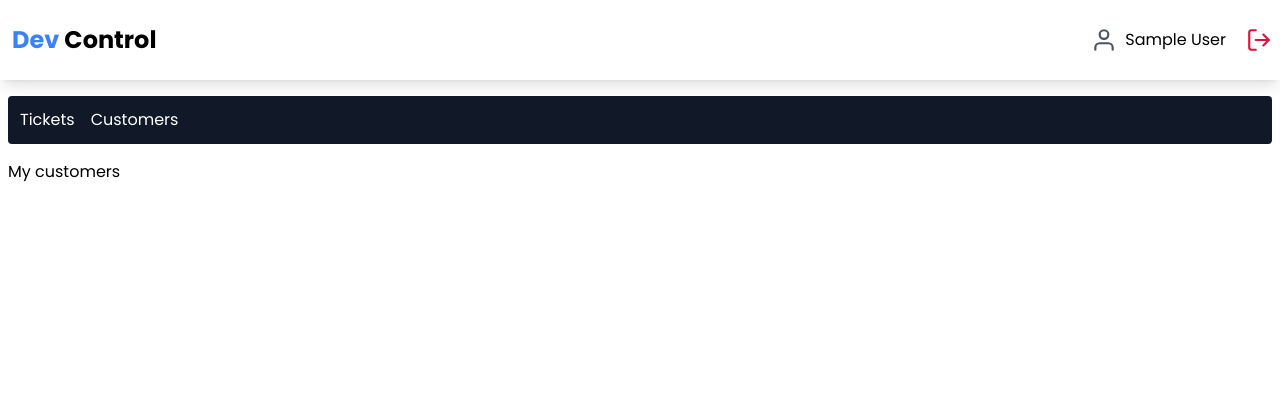
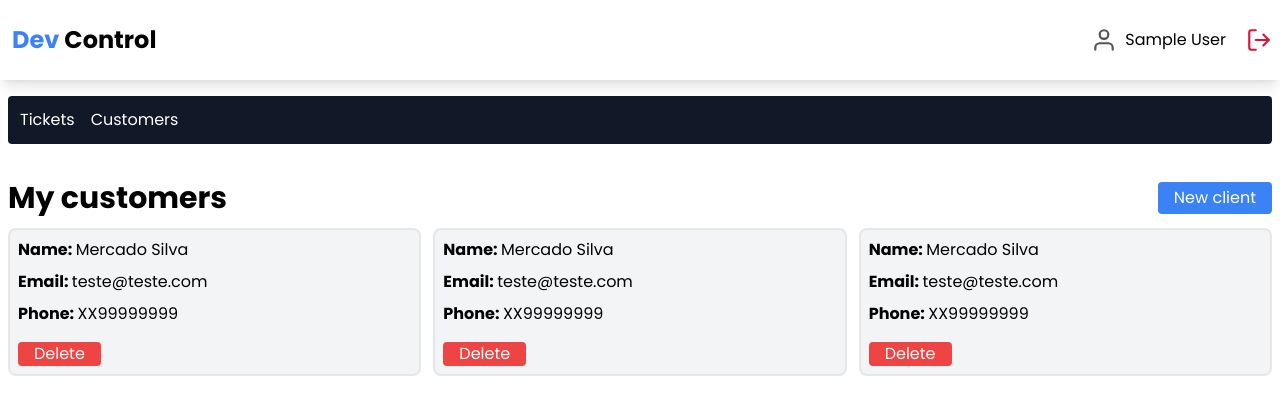
Before and after one commit to devIgor1/control-dev, a Next.js app: page /dashboard/customer in a window 1280 px wide. Shown: the top 414 px of the page. Built offline with nearby package versions, Linux system fonts and the light colour scheme; no server answers; sample sign-in values are in the browser's storage.

Commit message:
feat: customers page

```diff
--- /dev/null
+++ b/src/app/dashboard/customer/components/card/index.tsx
@@ -0,0 +1,18 @@
+export function CardCustomer() {
+  return (
+    <article className="flex flex-col bg-gray-100 border-2 p-2 rounded-lg gap-2 hover:scale-105 duration-300">
+      <h2>
+        <span className="font-bold">Name: </span>Mercado Silva
+      </h2>
+      <p>
+        <span className="font-bold">Email: </span>teste@teste.com
+      </p>
+      <p>
+        <span className="font-bold">Phone: </span>XX99999999
+      </p>
+      <button className="bg-red-500 px-4 rounded text-white mt-2 self-start">
+        Delete
+      </button>
+    </article>
+  )
+}
--- a/src/app/dashboard/customer/page.tsx
+++ b/src/app/dashboard/customer/page.tsx
@@ -1,7 +1,9 @@
 import Container from "@/components/container"
 import { authOptions } from "@/lib/auth"
 import { getServerSession } from "next-auth"
+import Link from "next/link"
 import { redirect } from "next/navigation"
+import { CardCustomer } from "./components/card"
 
 export default async function Customer() {
   const session = await getServerSession(authOptions)
@@ -11,10 +13,21 @@
   }
   return (
     <Container>
-      <main>
-        <div>
-          <h1>My customers</h1>
+      <main className="mt-9 mb-2">
+        <div className="flex items-center justify-between">
+          <h1 className="text-3xl font-bold">My customers</h1>
+          <Link
+            href="/dashboard/customer/new"
+            className="bg-blue-500 text-white px-4 py-1 rounded"
+          >
+            New client
+          </Link>
         </div>
+        <section className="grid grid-cols-1 sm:grid-cols-2 lg:grid-cols-3 gap-3 mt-3">
+          <CardCustomer />
+          <CardCustomer />
+          <CardCustomer />
+        </section>
       </main>
     </Container>
   )
```
